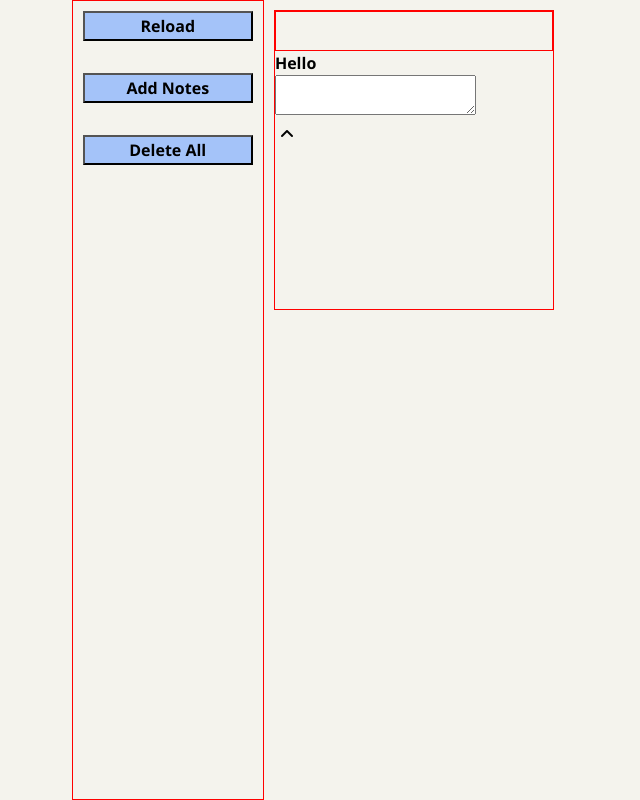
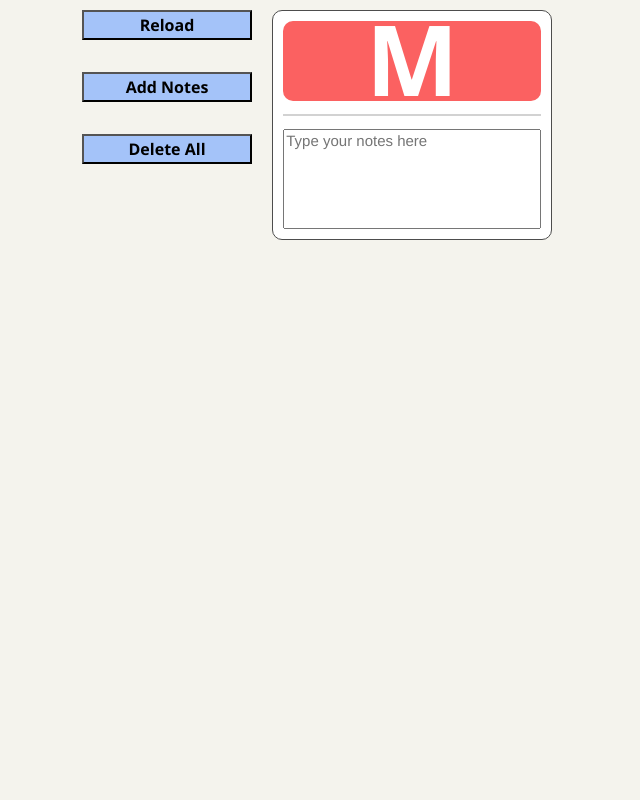
Before and after one commit to ManasSin/Vanilla-Js-Projects, a plain HTML site: page 02._Note_APP/index.html in a window 1280 px wide. Shown: the whole page, without its empty margins (0-640 px from the left). Drawn offline with Linux system fonts and the light colour scheme.

Commit message:
made notes ui, will add login next

```diff
--- a/02._Note_APP/index.html
+++ b/02._Note_APP/index.html
@@ -10,6 +10,7 @@
       src="https://kit.fontawesome.com/a7145b8385.js"
       crossorigin="anonymous"
     ></script>
+    <script src="./script.js" defer></script>
   </head>
   <body>
     <nav>
@@ -20,15 +21,19 @@
     <section>
       <div class="notes">
         <div class="note_top-bar">
-          <div class="note_image"></div>
+          <div class="note_image">M</div>
           <div class="note_interaction">
             <button><i class="fa-solid fa-plus"></i></button>
             <button><i class="fa-solid fa-trash"></i></button>
           </div>
         </div>
-        <div class="note_title">Hello</div>
+        <div class="line-break"></div>
         <div class="note_content">
-          <textarea name="text-area" id="user-text"></textarea>
+          <textarea
+            name="text-area"
+            id="user-text"
+            placeholder="Type your notes here"
+          ></textarea>
           <div class="note_down_interaction">
             <i class="fa-solid fa-angle-up"></i>
           </div>
--- a/02._Note_APP/style.css
+++ b/02._Note_APP/style.css
@@ -116,8 +116,6 @@ nav {
   flex-direction: column;
   justify-content: flex-start;
   gap: 2em;
-
-  border: 1px solid red;
 }
 
 nav > button {
@@ -135,25 +133,23 @@ section {
 
 .notes {
   width: 280px;
-  height: 300px;
+  height: max-content;
+  padding: 10px;
+  border-radius: 10px;
 
   display: flex;
   flex-flow: column;
 
-  border: 1px solid red;
+  background-color: #fff;
+  border: 1px solid #4d4d4d;
 }
 
 .note_top-bar {
   width: 100%;
-  /* padding: 10px; */
 
   display: flex;
   justify-content: space-between;
   position: relative;
-}
-
-.notes:is(:hover) .note_top-bar {
-  background: linear-gradient(45deg, rgba(1, 1, 1, 0.2), rgba(1, 1, 1, 1));
 }
 
 .note_interaction {
@@ -181,7 +177,54 @@ section {
 
 .note_image {
   flex: 1;
-  height: 40px;
+  height: 80px;
 
-  border: 1px solid red;
+  background-color: rgb(251, 97, 97);
+
+  border-radius: 10px;
+
+  font-size: 98px;
+  line-height: 75px;
+  text-align: center;
+  color: #fff;
+
+  overflow: hidden;
 }
+
+.line-break {
+  width: 100%;
+  height: 2px;
+  margin: 5% 0;
+  background-color: #4d4d4d40;
+}
+
+.note_content {
+  height: 100px;
+  position: relative;
+}
+
+textarea {
+  width: 100%;
+  height: 100%;
+  resize: none;
+}
+
+.note_down_interaction {
+  position: absolute;
+  bottom: 10px;
+  right: 10px;
+
+  width: 30px;
+  height: 30px;
+  border-radius: 50%;
+  background-color: rgb(165, 193, 184);
+
+  display: none;
+  place-content: center;
+
+  cursor: pointer;
+}
+
+.notes:is(:hover) .note_down_interaction {
+  display: grid;
+}
```
